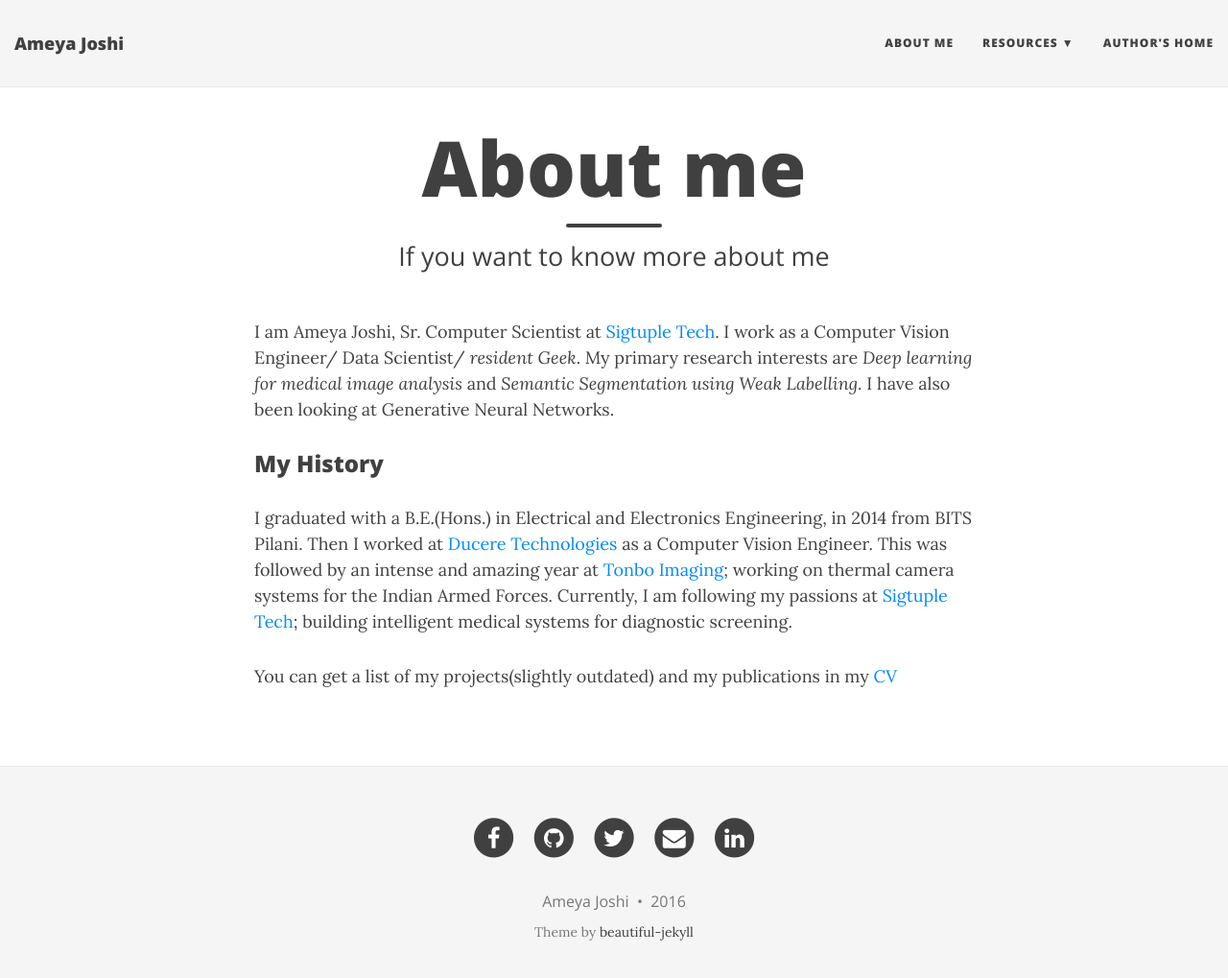
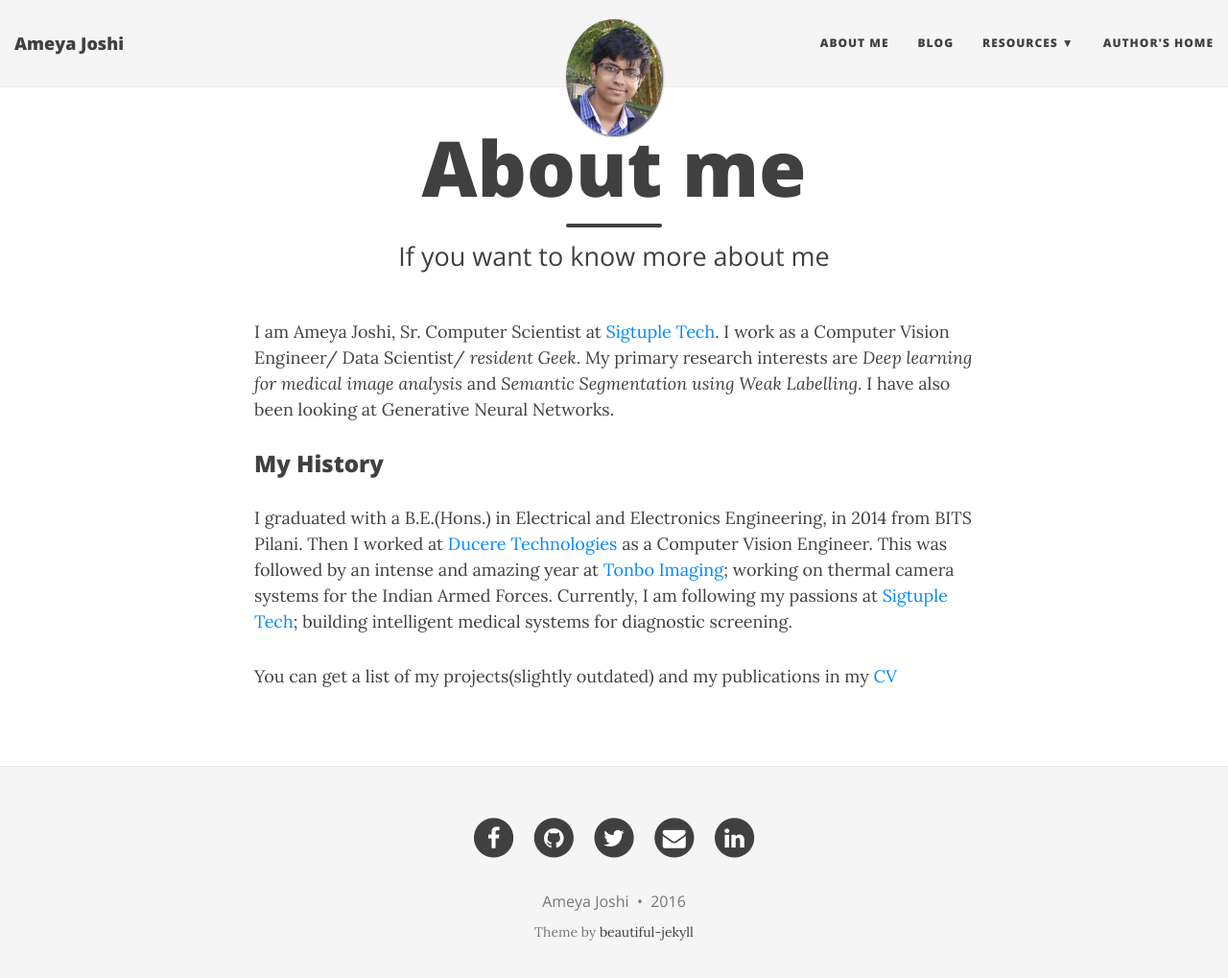
Before and after one commit to rajahoney/ameya005.github.io, a Jekyll site: the page built from aboutme.md, in a window 1280 px wide and 1032 px high. Shown: the top 1019 px of the window at 96% size. Built offline with Jekyll 4.4.1, drawn with Linux system fonts in a browser that asks for light colours; nearby versions of some CDN libraries.

Commit message:
Added Images and CV

```diff
--- a/_config.yml
+++ b/_config.yml
@@ -24,15 +24,16 @@ description: Computer Scientist
 # List of links in the navigation bar
 navbar-links:
   About Me: "aboutme"
+  Blog:
   Resources:
     - Beautiful Jekyll: "http://deanattali.com/beautiful-jekyll/"
     - Learn markdown: "http://www.markdowntutorial.com/"
     - GitHub Pages: "https://pages.github.com/"
-  Author's home: "http://ameya005.github.io.com"
+  Author's home: "http://ameya005.github.io"
 
 # Image to show in the navigation bar - image must be a square (width = height)
 # Remove this parameter if you don't want an image in the navbar
-#avatar: "/img/avatar-icon.png"
+avatar: "/img/ameya.png"
 
 # --- Footer options --- #
 
--- a/aboutme.md
+++ b/aboutme.md
@@ -11,4 +11,4 @@ I am Ameya Joshi, Sr. Computer Scientist at [Sigtuple Tech](https://sigtuple.com
 
 I graduated with a B.E.(Hons.) in Electrical and Electronics Engineering, in 2014 from BITS Pilani. Then I worked at [Ducere Technologies](https://lechal.com) as a Computer Vision Engineer. This was followed by an intense and amazing year at [Tonbo Imaging](https://tonboimaging.com); working on thermal camera systems for the Indian Armed Forces. Currently, I am following my passions at [Sigtuple Tech](https://sigtuple.com); building intelligent medical systems for diagnostic screening.
 
-You can get a list of my projects(slightly outdated) and my publications in my [CV](resume/AmeyaJoshi.pdf)
+You can get a list of my projects(slightly outdated) and my publications in my [CV](/resume/AmeyaJoshi.pdf)
```
Also changed, not shown: img/ameya.png (added), 1 other file.
